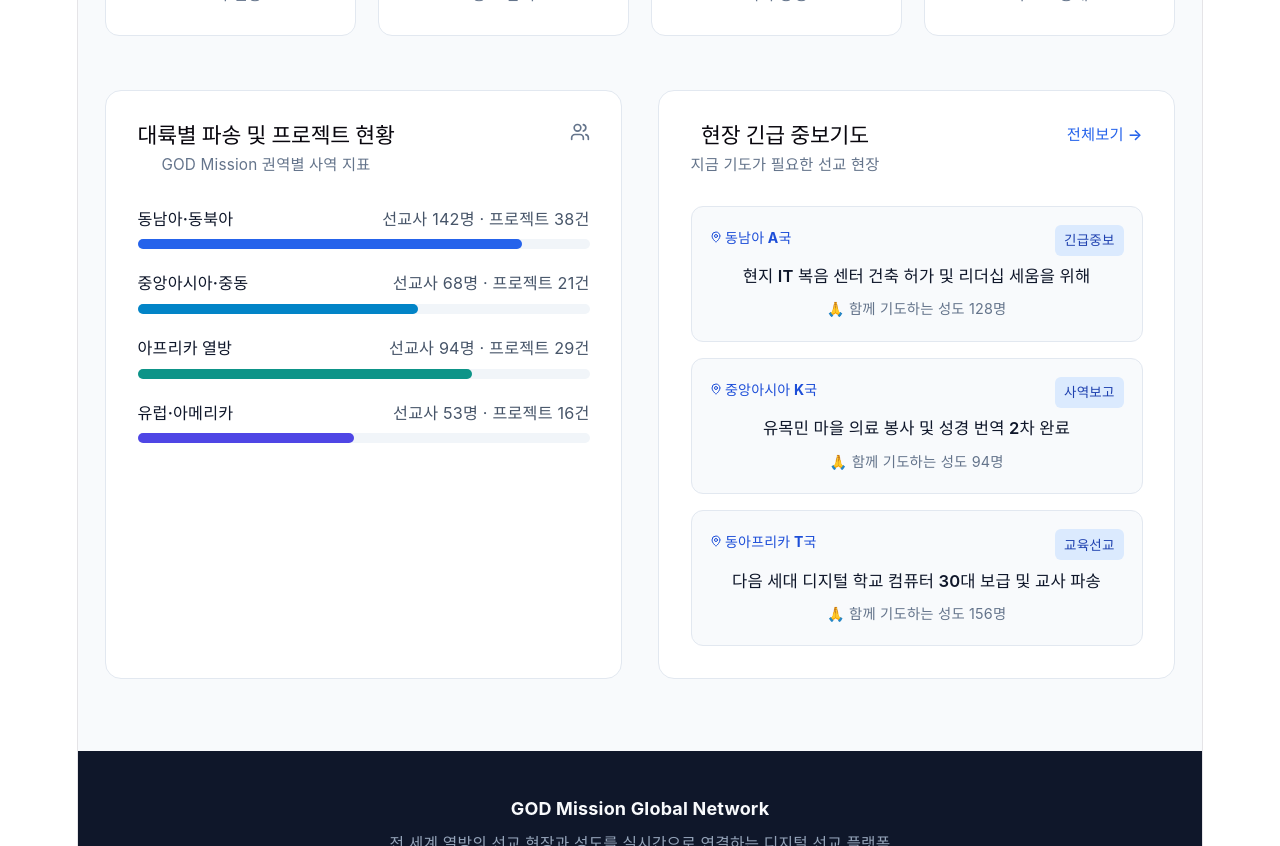
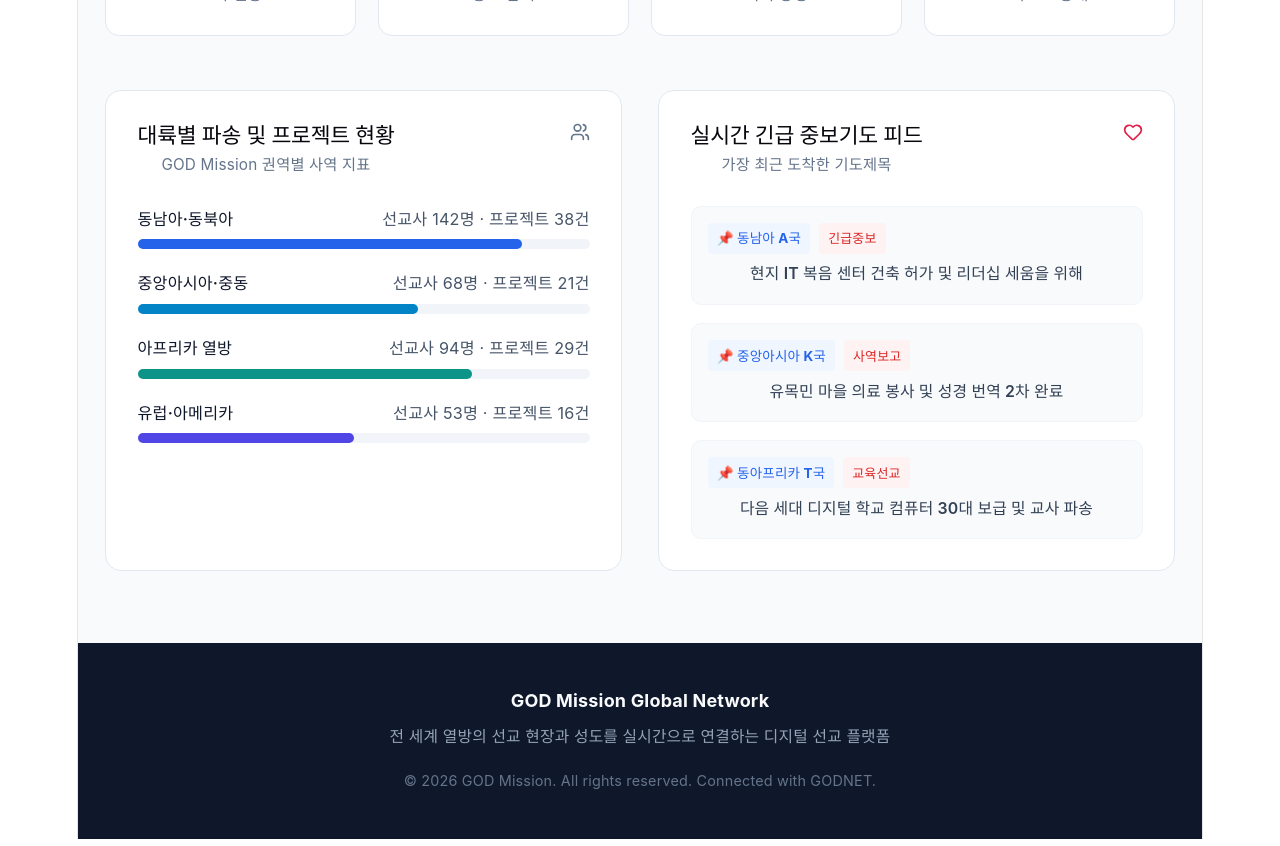
Before and after one commit to red24653316-collab/god-mission, a React (Vite) app: page / in a window 1280 px wide. Shown: the part 700-1546 px from the top of the page. Built offline with nearby package versions, Linux system fonts and the light colour scheme; no server answers.

Commit message:
Fix: 홈 화면 UI 복구

```diff
--- a/src/page/Home.tsx
+++ b/src/page/Home.tsx
@@ -1,5 +1,5 @@
 import { Link } from 'react-router-dom';
-import { Globe2, Users, Heart, MapPin, ArrowRight, Radio, ShieldCheck, BookOpen } from 'lucide-react';
+import { Globe2, Users, Heart, ArrowRight, Radio, ShieldCheck, BookOpen } from 'lucide-react';
 
 const STATS = [
   { name: '동남아·동북아', missionaries: 142, projects: 38, width: '85%', color: '#2563eb' },
@@ -17,6 +17,7 @@ const PRAYERS = [
 export default function Home() {
   return (
     <div>
+      {/* 히어로 섹션 */}
       <section style={{ background: 'linear-gradient(135deg, #0f172a 0%, #1e3a8a 60%, #1d4ed8 100%)', color: '#fff', padding: '4rem 1.5rem 5rem' }}>
         <div style={{ maxWidth: '1200px', margin: '0 auto', display: 'grid', gridTemplateColumns: 'repeat(auto-fit, minmax(320px, 1fr))', gap: '2rem', alignItems: 'center' }}>
           <div>
@@ -68,6 +69,7 @@ export default function Home() {
         </div>
       </section>
 
+      {/* 특장점 그리드 카드 구조 */}
       <section style={{ maxWidth: '1200px', margin: '-2.2rem auto 3rem', padding: '0 1.5rem', display: 'grid', gridTemplateColumns: 'repeat(auto-fit, minmax(230px, 1fr))', gap: '1.2rem' }}>
         <div style={{ backgroundColor: '#fff', padding: '1.5rem', borderRadius: '14px', border: '1px solid #e2e8f0' }}>
           <Globe2 size={24} color="#2563eb" />
@@ -91,7 +93,9 @@ export default function Home() {
         </div>
       </section>
 
+      {/* 하단 대시보드 (통계 그래프 / 긴급기도 요약) */}
       <section style={{ maxWidth: '1200px', margin: '0 auto 4rem', padding: '0 1.5rem', display: 'grid', gridTemplateColumns: 'repeat(auto-fit, minmax(340px, 1fr))', gap: '2rem' }}>
+        {/* 권역별 통계 */}
         <div style={{ backgroundColor: '#fff', padding: '1.75rem', borderRadius: '16px', border: '1px solid #e2e8f0' }}>
           <div style={{ display: 'flex', justifyContent: 'space-between', marginBottom: '1.5rem' }}>
             <div>
@@ -115,23 +119,23 @@ export default function Home() {
           </div>
         </div>
 
+        {/* 실시간 긴급 기도제목 피드 */}
         <div style={{ backgroundColor: '#fff', padding: '1.75rem', borderRadius: '16px', border: '1px solid #e2e8f0' }}>
           <div style={{ display: 'flex', justifyContent: 'space-between', marginBottom: '1.5rem' }}>
             <div>
-              <h2 style={{ fontSize: '1.2rem', margin: '0 0 0.25rem' }}>현장 긴급 중보기도</h2>
-              <p style={{ margin: 0, fontSize: '0.85rem', color: '#64748b' }}>지금 기도가 필요한 선교 현장</p>
+              <h2 style={{ fontSize: '1.2rem', margin: '0 0 0.25rem' }}>실시간 긴급 중보기도 피드</h2>
+              <p style={{ margin: 0, fontSize: '0.85rem', color: '#64748b' }}>가장 최근 도착한 기도제목</p>
             </div>
-            <Link to="/board" style={{ fontSize: '0.85rem', color: '#2563eb', fontWeight: 600, textDecoration: 'none' }}>전체보기 →</Link>
+            <Heart size={20} color="#e11d48" />
           </div>
-          <div style={{ display: 'flex', flexDirection: 'column', gap: '0.9rem' }}>
+          <div style={{ display: 'flex', flexDirection: 'column', gap: '1rem' }}>
             {PRAYERS.map((p) => (
-              <div key={p.id} style={{ padding: '1rem', borderRadius: '12px', backgroundColor: '#f8fafc', border: '1px solid #e2e8f0' }}>
-                <div style={{ display: 'flex', justifyContent: 'space-between', marginBottom: '0.4rem' }}>
-                  <span style={{ fontSize: '0.78rem', fontWeight: 700, color: '#1d4ed8' }}><MapPin size={12} /> {p.region}</span>
-                  <span style={{ fontSize: '0.75rem', backgroundColor: '#dbeafe', color: '#1e40af', padding: '0.15rem 0.5rem', borderRadius: '6px' }}>{p.tag}</span>
+              <div key={p.id} style={{ padding: '0.9rem', backgroundColor: '#f8fafc', borderRadius: '10px', border: '1px solid #f1f5f9' }}>
+                <div style={{ display: 'flex', gap: '0.5rem', marginBottom: '0.4rem', alignItems: 'center' }}>
+                  <span style={{ fontSize: '0.75rem', fontWeight: 700, color: '#2563eb', backgroundColor: '#eff6ff', padding: '0.15rem 0.5rem', borderRadius: '4px' }}>📌 {p.region}</span>
+                  <span style={{ fontSize: '0.72rem', fontWeight: 600, color: '#dc2626', backgroundColor: '#fef2f2', padding: '0.15rem 0.5rem', borderRadius: '4px' }}>{p.tag}</span>
                 </div>
-                <p style={{ margin: '0 0 0.4rem', fontSize: '0.92rem', fontWeight: 600 }}>{p.title}</p>
-                <div style={{ fontSize: '0.8rem', color: '#64748b' }}>🙏 함께 기도하는 성도 {p.count}명</div>
+                <div style={{ fontSize: '0.88rem', fontWeight: 600, color: '#334155', whiteSpace: 'nowrap', overflow: 'hidden', textOverflow: 'ellipsis' }}>{p.title}</div>
               </div>
             ))}
           </div>
```
